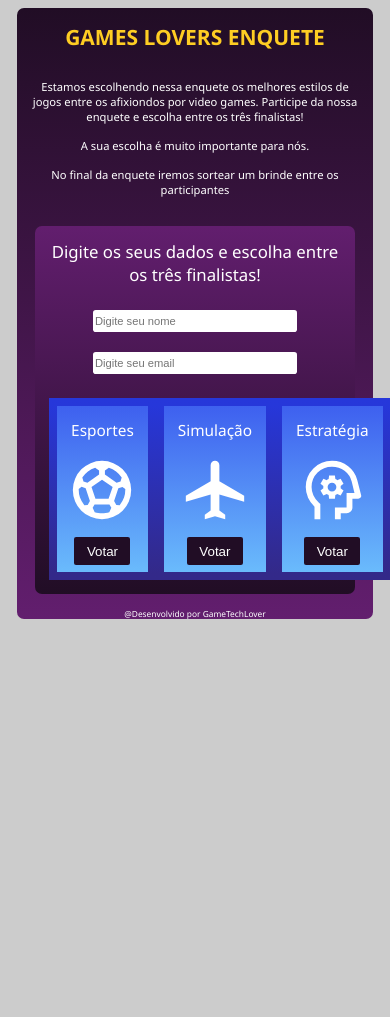
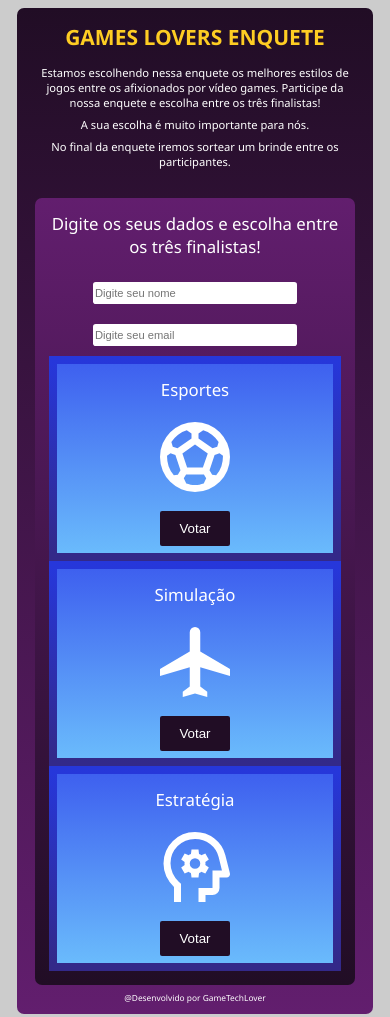
Before and after one commit to analuz5/Projeto02, a plain HTML site: page index.html in a window 390 px wide. Before the commit the page ends 844 px from the top, so only its background shows below. Drawn offline with Linux system fonts and the light colour scheme.

Commit message:
closes #6 - finalizado

```diff
--- a/index.html
+++ b/index.html
@@ -15,7 +15,7 @@
                 GAMES LOVERS ENQUETE
             </div>
             <div class="header-subtitle">
-                Estamos escolhendo nessa enquete os melhores estilos de jogos entre os afixiondos por video games.
+                Estamos escolhendo nessa enquete os melhores estilos de jogos entre os afixionados por vídeo games.
                 Participe da nossa enquete e escolha entre os três finalistas!
             </div>
             <div class="header-subtitle">
@@ -24,7 +24,7 @@
             <div class="header-subtitle">
                 <span>No final da enquete iremos sortear um</span>
                 <span class="header-subtitleN">brinde</span>
-                <span>entre os participantes</span>
+                <span>entre os participantes.</span>
             </div>
         </div>
 
@@ -71,7 +71,8 @@
         </div>
 
         <div class="desenvolvimento">
-            @Desenvolvido por GameTechLover
+            <span>@Desenvolvido por GameTechLover<br><span class="margin">.</span></span>
+
         </div>
 
     </div>
--- a/style.css
+++ b/style.css
@@ -18,14 +18,14 @@ body {
     color: #FECD23;
     font-size: 1.5rem;
     font-weight: 600;
-    margin-bottom: 2rem;
+    margin-bottom: 1rem;
     text-align: center;
 }
 
 .header-subtitle {
     color: #fff;
     text-align: center;
-    margin-bottom: 1rem;
+    margin-bottom: 0.5rem;
     font-size: 0.8rem;
 }
 
@@ -40,6 +40,7 @@ body {
     border-radius: 0.5rem;
     margin: auto;
     width: 90%;
+    margin-top: 0.5rem;
 }
 
 .header2 {
@@ -62,57 +63,68 @@ input:focus {
     outline: none;
     box-shadow: 0 0 10px #009E9E;
 }
-.container-title{
+
+.container-title {
     font-size: 1.2rem;
     text-align: center;
     font-weight: 490;
     margin-bottom: 1rem;
 }
+
 .flex-container {
     display: flex;
     flex-direction: row;
     justify-content: space-around;
     text-align: center;
-    font-size: 1.1rem;
+    font-size: 1.2rem;
     font-weight: 400;
 }
-.option{
+
+.option {
     margin: 1rem;
 }
-.col-1, .col-2, .col-3{
+
+.col-1, .col-2, .col-3 {
     background: linear-gradient(rgb(62, 96, 239), rgb(106, 187, 252));
     border-width: 0.6rem;
     border-style: solid;
     border-image: linear-gradient(to top, rgb(51, 41, 137), rgb(38, 55, 218)) 1;
     border-radius: 1.3rem;
-    width: 7.5rem;
+    width: 8rem;
     margin-top: 1rem;
 }
+
 .img {
     text-align: center;
 }
 
 .img object {
-    width: 5rem;
+    width: 6rem;
 }
 
-button{
+button {
     background: rgb(33, 13, 37);
     color: #fff;
     border: 0;
     margin: 0.5rem;
-    width: 4rem;
-    height: 2rem;
+    width: 5rem;
+    height: 2.5rem;
     border-radius: 0.15rem;
 }
 
-.desenvolvimento{
+.desenvolvimento {
     color: #fff;
     text-align: center;
     font-size: 0.6rem;
-    margin-top: 1rem;
+    margin-top: 0.5rem;
     margin-bottom: 1rem;
 }
+
+.desenvolvimento .margin {
+    color: rgb(98, 30, 110);
+    margin-top: 0;
+}
+
 @media screen and (max-width:620px) {
     html {
         font-size: 14px;
@@ -129,4 +141,16 @@ button{
     input {
         box-sizing: border-box;
     }
+
+    .flex-container {
+        flex-direction: column;
+        display: flex;
+
+    }
+
+    .col-1, .col-2, .col-3 {
+        width: 100%;
+        box-sizing: border-box;
+        margin: 0 auto;
+    }
 }
```
